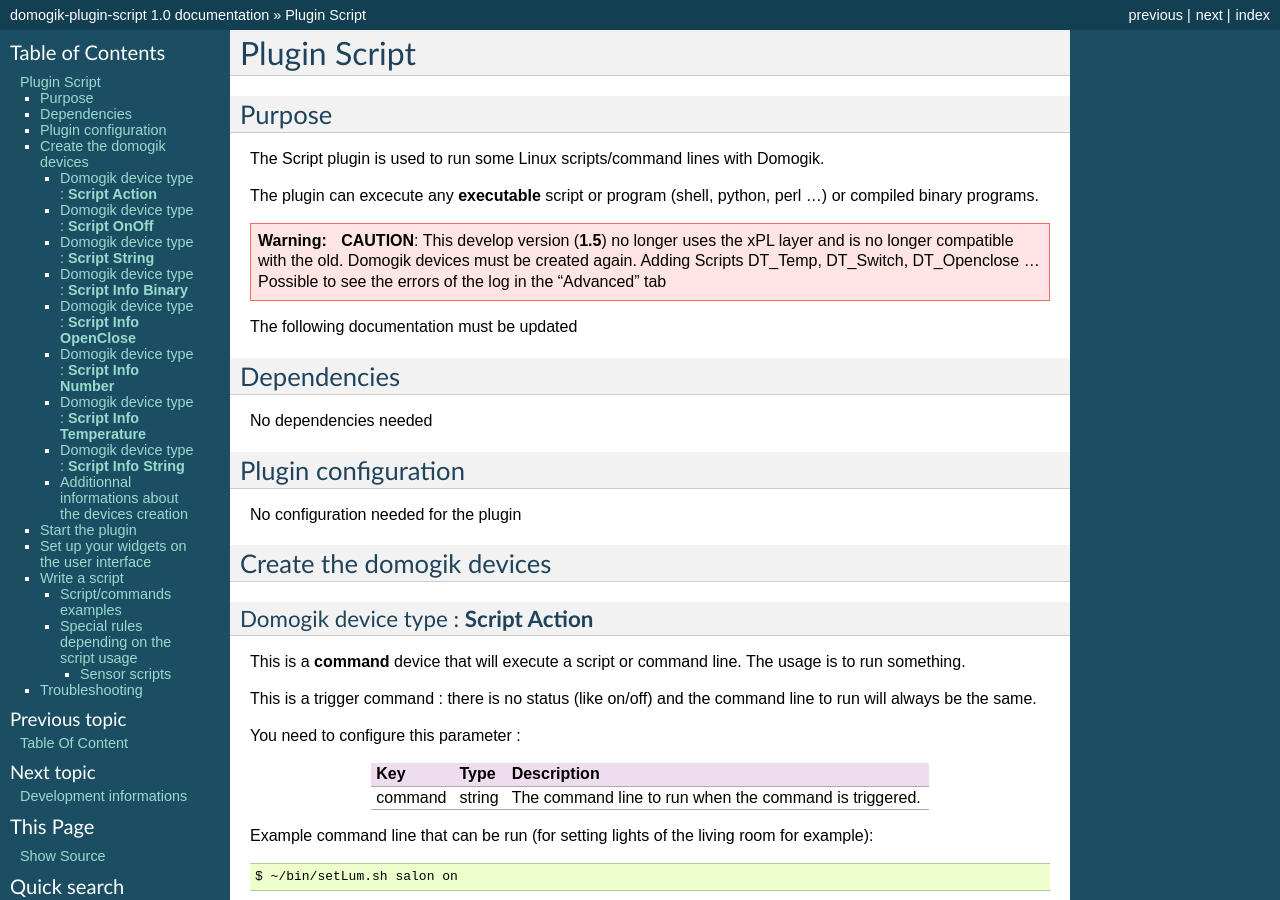
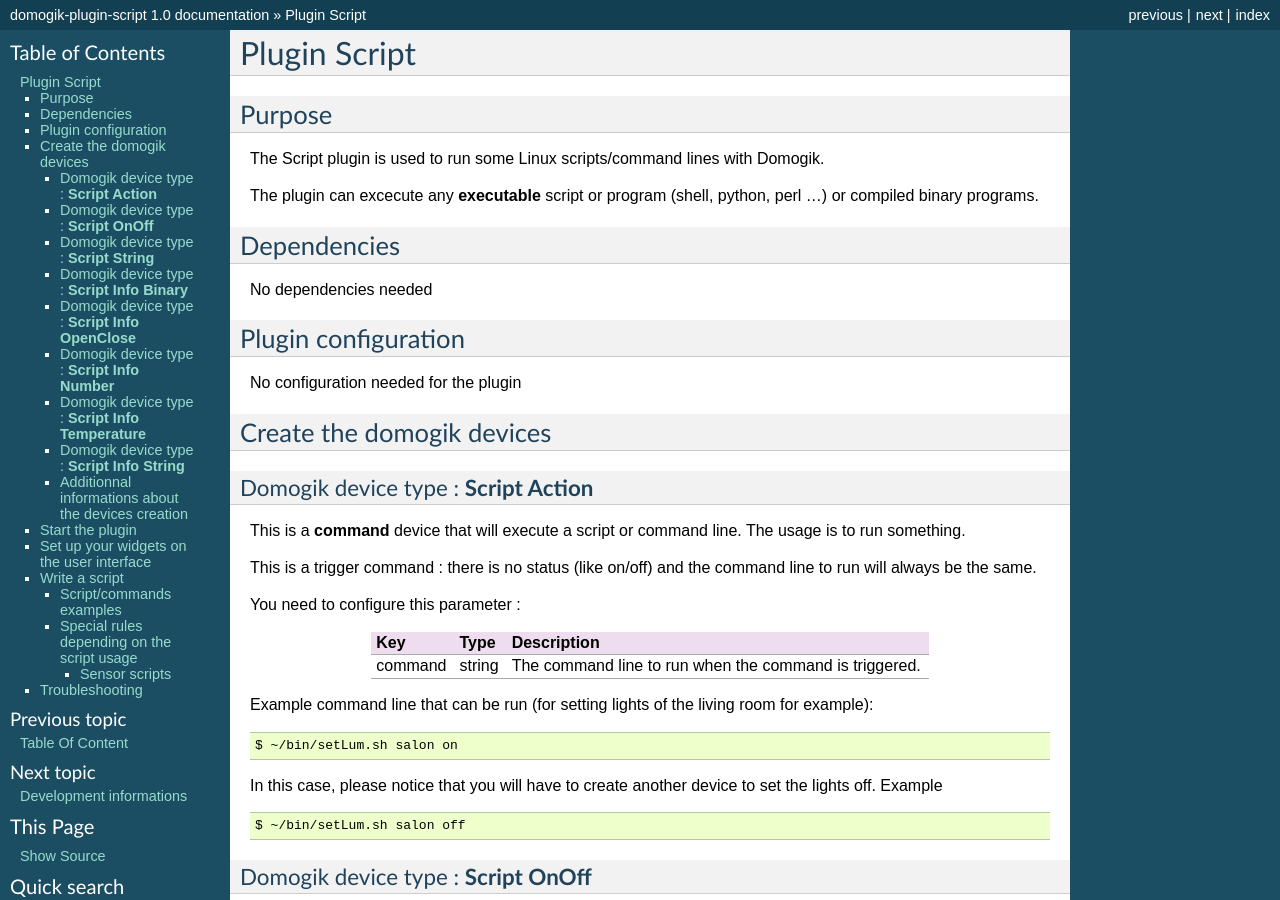
Before and after one commit to vdomos/domogik-plugin-script, a Sphinx documentation site: the page built from docs/script.txt, in a window 1280 px wide and 900 px high. Built offline with Sphinx 7.4.7, drawn with Linux system fonts in a browser that asks for light colours.

Commit message:
Update documentation

```diff
--- a/docs/script.txt
+++ b/docs/script.txt
@@ -10,15 +10,6 @@
 The Script plugin is used to run some Linux scripts/command lines with Domogik.
 
 The plugin can excecute any **executable** script or program (shell, python, perl ...) or compiled binary programs.
-
-.. warning::
-    **CAUTION**: This develop version (**1.5**) no longer uses the xPL layer and is no longer compatible with the old.
-    Domogik devices must be created again.
-    Adding Scripts DT_Temp, DT_Switch, DT_Openclose ...
-    Possible to see the errors of the log in the "Advanced" tab
-
-The following documentation must be updated
-
 
 Dependencies
 ============
```
